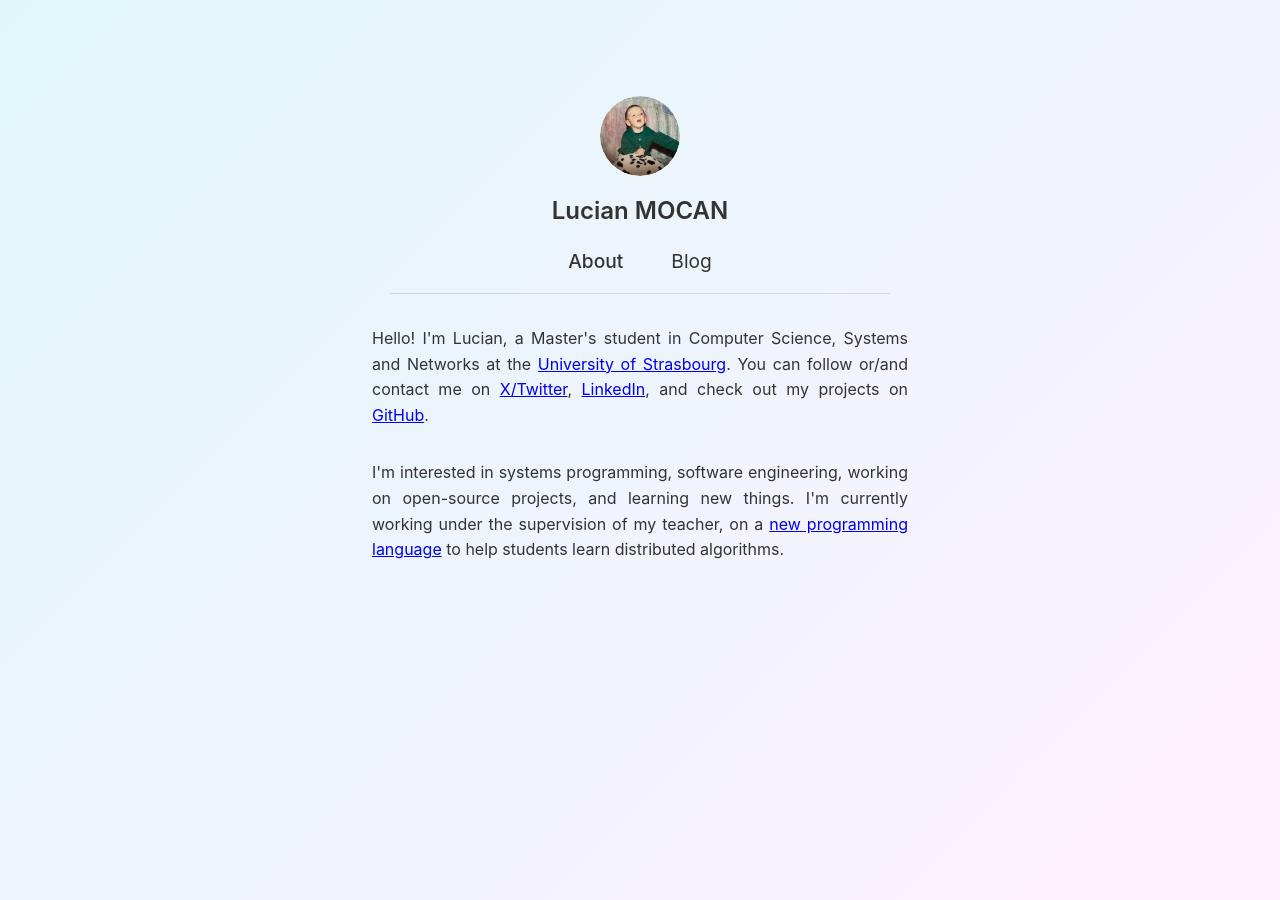
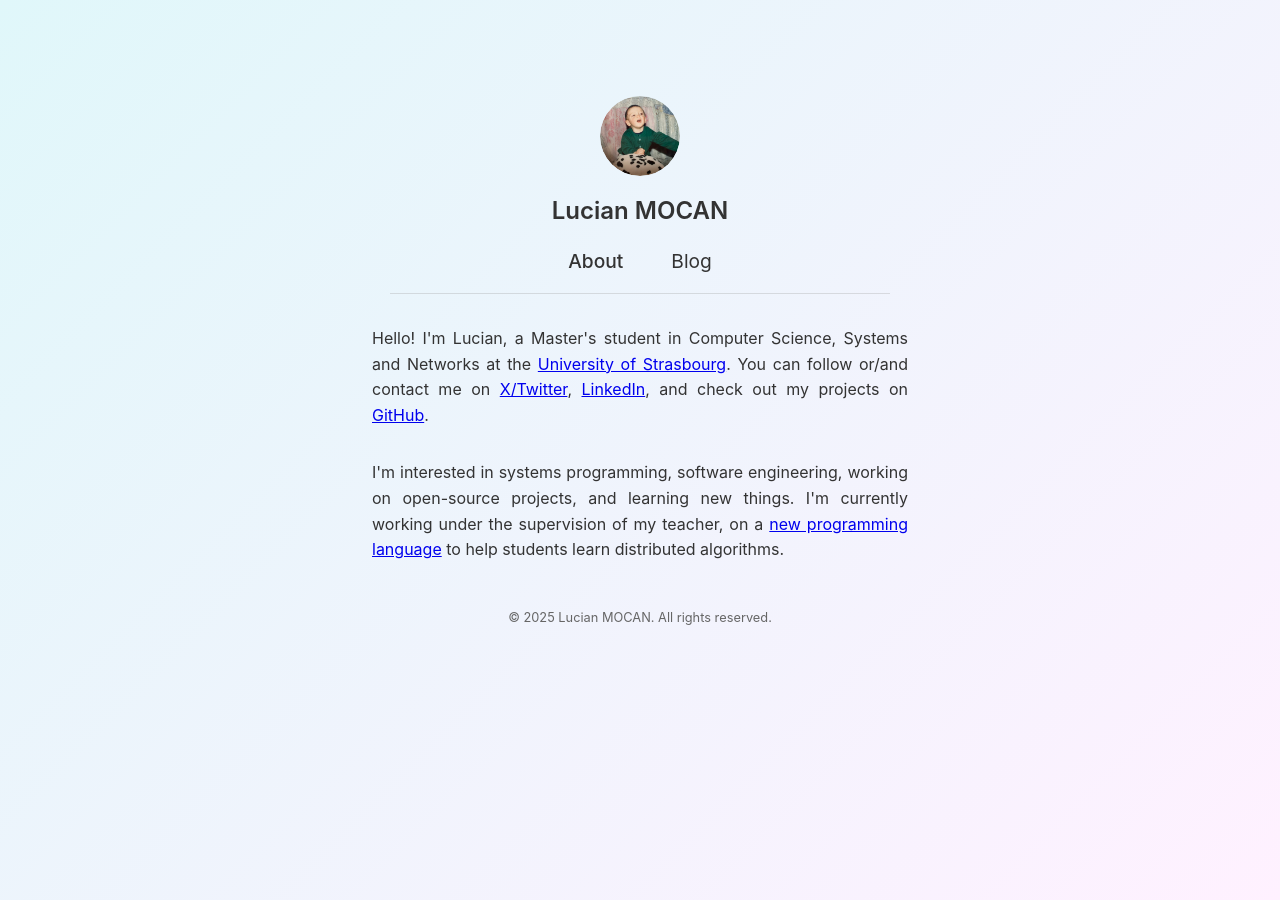
Before and after one commit to lucianmocan/lucianmocan.github.io, a Jekyll site: the page built from index.html, in a window 1280 px wide. Built offline with Jekyll 4.4.1, drawn with Linux system fonts in a browser that asks for light colours.

Commit message:
fix too much bottom padding + copyright notice

```diff
--- a/_layouts/default.html
+++ b/_layouts/default.html
@@ -23,6 +23,9 @@
         <main class="content">
             {{ content }}
         </main>
+        <footer>
+            <p>&copy; {{ site.time | date: "%Y" }} {{ site.title }}. All rights reserved.</p>
+        </footer>
     </div>
 </body>
 </html>
--- a/assets/css/_sass/_layout.scss
+++ b/assets/css/_sass/_layout.scss
@@ -32,7 +32,7 @@ body {
         flex: 1;
         max-width: 600px;
         margin: 0 auto;
-        padding: 6rem 2rem;
+        padding: 6rem 2rem 0rem 2rem;
         display: flex;
         flex-direction: column;
         align-items: center;
--- a/assets/css/style.css
+++ b/assets/css/style.css
@@ -30,7 +30,7 @@ body .container {
   flex: 1;
   max-width: 600px;
   margin: 0 auto;
-  padding: 6rem 2rem;
+  padding: 6rem 2rem 0rem 2rem;
   display: flex;
   flex-direction: column;
   align-items: center;
```
